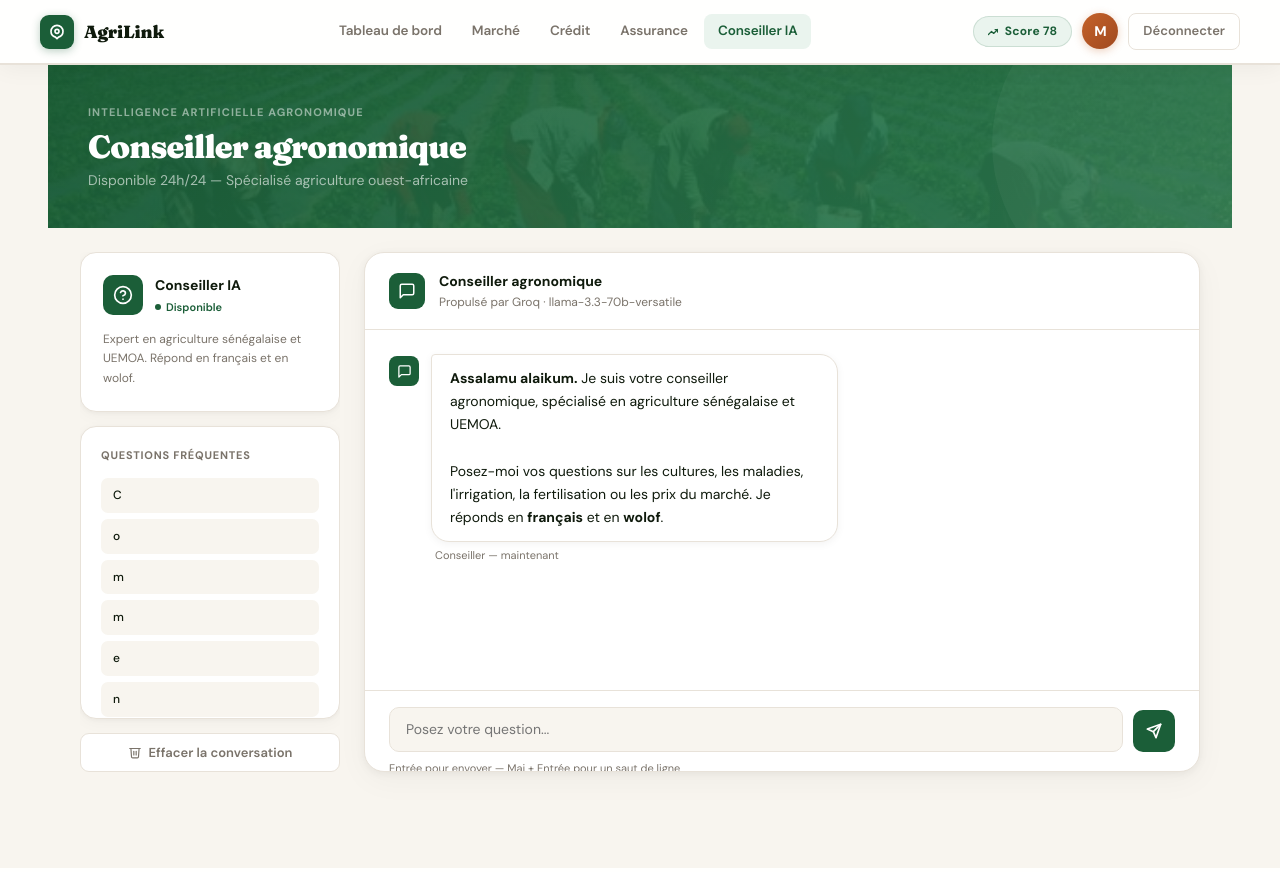
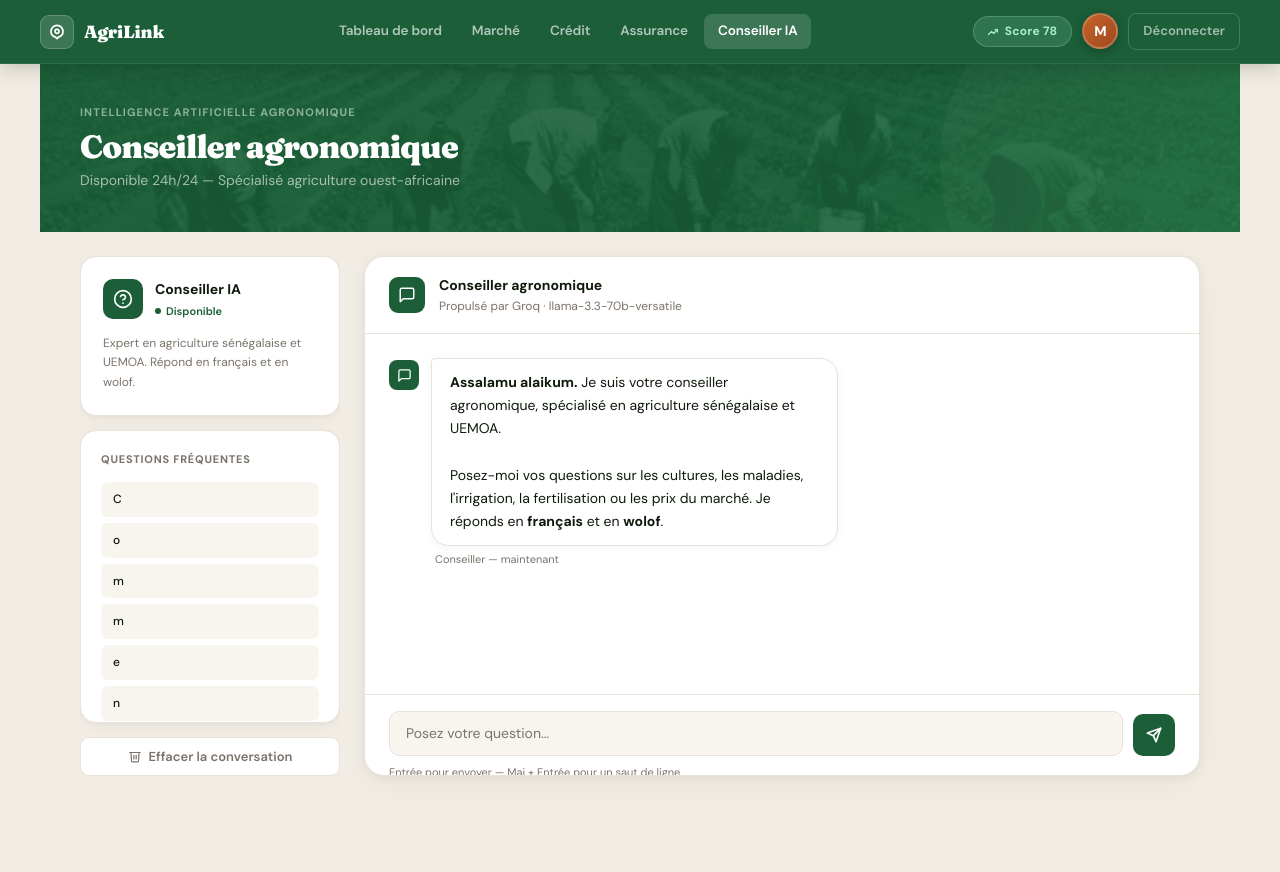
Before and after one commit to achraf-aadjar/agrilink-django, a Django app: page /conseiller/ in a window 1280 px wide. Run offline with Django 5.2, Linux system fonts and the light colour scheme; data that the repository does not hold is empty.

Commit message:
Navbar forêt sur toutes les pages internes pour cohérence avec la landing
- Navbar fond vert forêt (#1B5E38) au lieu de blanc
- Logo icon transparent/glassmorphism sur fond vert
- Score badge et btn-logout adaptés au fond sombre
- Body background légèrement plus chaud (#F2EDE4)
- Page-header photo overlay avec mix-blend-mode luminosity
- Transition visuelle cohérente landing → app

Co-Authored-By: Claude Sonnet 4.6 <noreply@anthropic.com>

```diff
--- a/static/css/main.css
+++ b/static/css/main.css
@@ -34,7 +34,7 @@ html { scroll-behavior: smooth; }
 
 body {
   font-family: 'DM Sans', sans-serif;
-  background: var(--cream);
+  background: #F2EDE4;
   color: var(--ink);
   line-height: 1.55;
   -webkit-font-smoothing: antialiased;
@@ -42,8 +42,8 @@ body {
 
 /* ── TOPNAV ─────────────────────────────────────────── */
 .topnav {
-  background: rgba(255,255,255,0.92);
-  border-bottom: 1px solid var(--border);
+  background: var(--forest);
+  border-bottom: 1px solid rgba(255,255,255,0.08);
   padding: 0 40px;
   height: 64px;
   display: flex;
@@ -52,25 +52,24 @@ body {
   position: sticky;
   top: 0;
   z-index: 200;
-  backdrop-filter: blur(12px);
-  box-shadow: 0 1px 0 var(--border), 0 4px 24px rgba(15,26,12,0.05);
+  box-shadow: 0 2px 20px rgba(15,26,12,0.25);
 }
 
 .topnav-logo { display: flex; align-items: center; gap: 10px; text-decoration: none; }
 .topnav-logo-icon {
   width: 34px; height: 34px;
   border-radius: 9px;
-  background: var(--forest);
+  background: rgba(255,255,255,0.15);
+  border: 1px solid rgba(255,255,255,0.2);
   display: flex; align-items: center; justify-content: center;
-  box-shadow: 0 2px 8px rgba(27,94,56,0.3);
-  transition: transform 0.2s;
+  transition: background 0.2s, transform 0.2s;
 }
-.topnav-logo:hover .topnav-logo-icon { transform: scale(1.05); }
+.topnav-logo:hover .topnav-logo-icon { background: rgba(255,255,255,0.22); transform: scale(1.05); }
 .topnav-logo-text {
   font-family: 'Fraunces', serif;
   font-size: 1.1rem;
   font-weight: 900;
-  color: var(--ink);
+  color: white;
   letter-spacing: -0.01em;
 }
 
@@ -80,25 +79,25 @@ body {
   border-radius: 8px;
   font-size: 13.5px;
   font-weight: 600;
-  color: var(--muted);
+  color: rgba(255,255,255,0.65);
   text-decoration: none;
   transition: background 0.15s, color 0.15s;
   letter-spacing: -0.01em;
 }
-.topnav-link:hover { background: var(--cream); color: var(--ink); }
-.topnav-link.active { background: var(--forest-bg); color: var(--forest); }
+.topnav-link:hover { background: rgba(255,255,255,0.1); color: white; }
+.topnav-link.active { background: rgba(255,255,255,0.15); color: white; }
 
 .topnav-right { display: flex; align-items: center; gap: 10px; }
 
 .score-badge {
-  background: var(--forest-bg);
-  color: var(--forest);
+  background: rgba(168,240,198,0.15);
+  color: var(--forest-lt);
   border-radius: 20px;
   padding: 5px 14px;
   font-size: 12px;
   font-weight: 700;
   letter-spacing: 0.02em;
-  border: 1px solid rgba(27,94,56,0.15);
+  border: 1px solid rgba(168,240,198,0.25);
 }
 
 .avatar {
@@ -107,28 +106,29 @@ body {
   background: linear-gradient(135deg, var(--clay), var(--clay-2));
   display: flex; align-items: center; justify-content: center;
   color: white; font-weight: 800; font-size: 14px;
-  box-shadow: 0 2px 8px rgba(196,98,42,0.3);
+  box-shadow: 0 2px 8px rgba(0,0,0,0.25);
   transition: transform 0.2s, box-shadow 0.2s;
+  border: 2px solid rgba(255,255,255,0.2);
 }
-.avatar:hover { transform: scale(1.05); box-shadow: 0 4px 14px rgba(196,98,42,0.35); }
+.avatar:hover { transform: scale(1.05); box-shadow: 0 4px 14px rgba(0,0,0,0.3); }
 
 .btn-logout {
-  color: var(--muted);
+  color: rgba(255,255,255,0.6);
   font-size: 13px;
   text-decoration: none;
   padding: 7px 14px;
   border-radius: 8px;
-  border: 1.5px solid var(--border);
+  border: 1.5px solid rgba(255,255,255,0.18);
   font-weight: 600;
   transition: border-color 0.15s, color 0.15s, background 0.15s;
 }
-.btn-logout:hover { border-color: var(--ink); color: var(--ink); background: white; }
+.btn-logout:hover { border-color: rgba(255,255,255,0.4); color: white; background: rgba(255,255,255,0.08); }
 
 /* ── PAGE HEADER ────────────────────────────────────── */
 .page-header {
-  background: linear-gradient(135deg, var(--forest) 0%, var(--forest-mid) 100%);
-  margin: -32px -32px 36px;
-  padding: 40px 40px 36px;
+  background: linear-gradient(135deg, var(--forest) 0%, #1a5c36 60%, #1e6b3d 100%);
+  margin: -32px -40px 36px;
+  padding: 40px 40px 40px;
   position: relative;
   overflow: hidden;
 }
@@ -137,15 +137,17 @@ body {
   position: absolute;
   inset: 0;
   background: url('/static/img/hero.jpg') center 35% / cover no-repeat;
-  opacity: 0.08;
+  opacity: 0.1;
+  mix-blend-mode: luminosity;
 }
 .page-header::after {
   content: '';
   position: absolute;
-  top: -80px; right: -80px;
-  width: 320px; height: 320px;
+  top: -100px; right: -100px;
+  width: 400px; height: 400px;
   border-radius: 50%;
-  background: rgba(255,255,255,0.04);
+  background: rgba(255,255,255,0.03);
+  pointer-events: none;
 }
 .page-header-content { position: relative; z-index: 1; }
 
```
